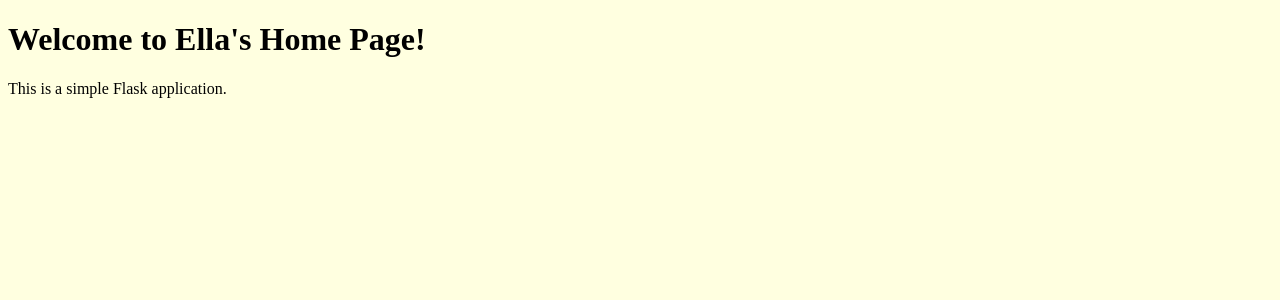
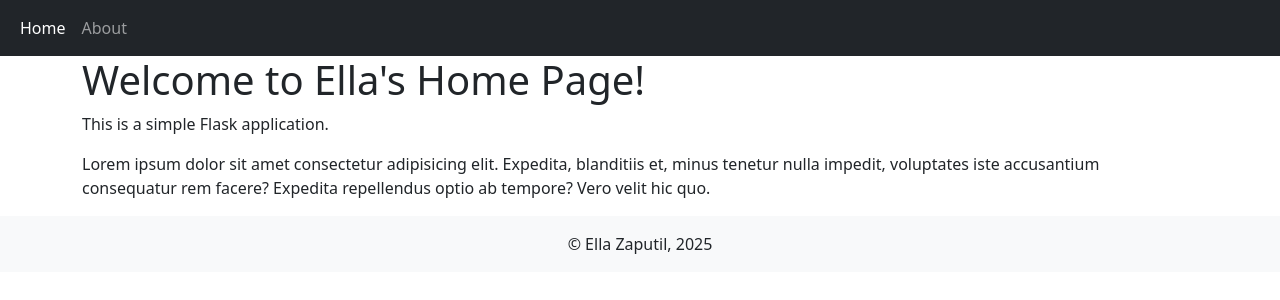
Before and after one commit to ella-zaputil/flask-assignment, a Flask app: page / in a window 1280 px wide. Shown: the top 300 px of the page. Run offline with Flask 3, Linux system fonts and the light colour scheme.

Commit message:
Created about page and added Bootstrap styling

```diff
--- a/app.py
+++ b/app.py
@@ -11,7 +11,7 @@ def home():
 
 @app.route("/about")
 def about():
-    return "This is Ella's about page."
+    return render_template("about.html")
 
 if __name__ == "__main__":
       app.run(host="0.0.0.0", port=5002, debug=True)
--- a/templates/base.html
+++ b/templates/base.html
@@ -4,15 +4,54 @@
     <meta charset="UTF-8">
     <meta name="viewport" content="width=device-width, initial-scale=1.0">
     <title>{% block title %} {% endblock %}</title>
-    <link rel="stylesheet" href="{{url_for('static', filename='css/stylesheet.css')}}">
+    <!-- Bootstrap CSS -->
+    <link href="https://cdn.jsdelivr.net/npm/bootstrap@5.3.8/dist/css/bootstrap.min.css"
+    rel="stylesheet"
+    integrity="sha384-sRIl4kxILFvY47J16cr9ZwB07vP4J8+LH7qKQnuqkuIAvNWLzeN8tE5YBujZqJLB"
+    crossorigin="anonymous"
+    />
 
 </head>
+
+<!-- Separate Popper and Bootstrap JS -->
+<script
+src="https://cdn.jsdelivr.net/npm/@popperjs/core@2.11.8/dist/umd/popper.min.js"
+integrity="sha384-I7E8VVD/ismYTF4hNIPjVp/Zjvgyol6VFvRkX/vR+Vc4jQkC+hVqc2pM8ODewa9r"
+crossorigin="anonymous"
+></script>
+
+<script
+src="https://cdn.jsdelivr.net/npm/bootstrap@5.3.8/dist/js/bootstrap.min.js"
+integrity="sha384-G/EV+4j2dNv+tEPo3++6LCgdCROaejBqfUeNjuKAiuXbjrxilcCdDz6ZAVfHWe1Y"
+crossorigin="anonymous"
+></script>
 <body>
-    {% block body %}
+    <nav class="navbar navbar-expand-lg navbar-dark bg-dark">
+      <div class="container-fluid">
+        <button
+          type="button"
+          class="navbar-toggler"
+          data-bs-toggle="collapse"
+          data-bs-target="#navbarCollapse"
+        >
+          <span class="navbar-toggler-icon"></span>
+        </button>
+        <div
+          class="collapse navbar-collapse justify-content-between"
+          id="navbarCollapse"
+        >
+          <div class="navbar-nav">
+            <a href="/" class="nav-item nav-link active">Home</a>
+            <a href="/about" class="nav-item nav-link">About</a>
+          </div>
+        </div>
+      </div>
+    </nav>
 
+    {% block body %} {% endblock %}
 
-
-
-    {% endblock %}
+    <footer class="bg-light text-center py-3">
+        &copy; Ella Zaputil, 2025
+    </footer>
 </body>
 </html>
--- a/templates/index.html
+++ b/templates/index.html
@@ -3,6 +3,9 @@
 {% block title %} Ella's Homepage {% endblock %}
 
 {% block body %}
-    <h1> Welcome to Ella's Home Page! </h1>
-    <p> This is a simple Flask application. </p>
+    <main class="container">
+        <h1> Welcome to Ella's Home Page! </h1>
+        <p> This is a simple Flask application. </p>
+        <p> Lorem ipsum dolor sit amet consectetur adipisicing elit. Expedita, blanditiis et, minus tenetur nulla impedit, voluptates iste accusantium consequatur rem facere? Expedita repellendus optio ab tempore? Vero velit hic quo.</p>
+    </main>
 {% endblock %}
```
Also changed, not shown: templates/about.html (added, +11 -0 lines).
